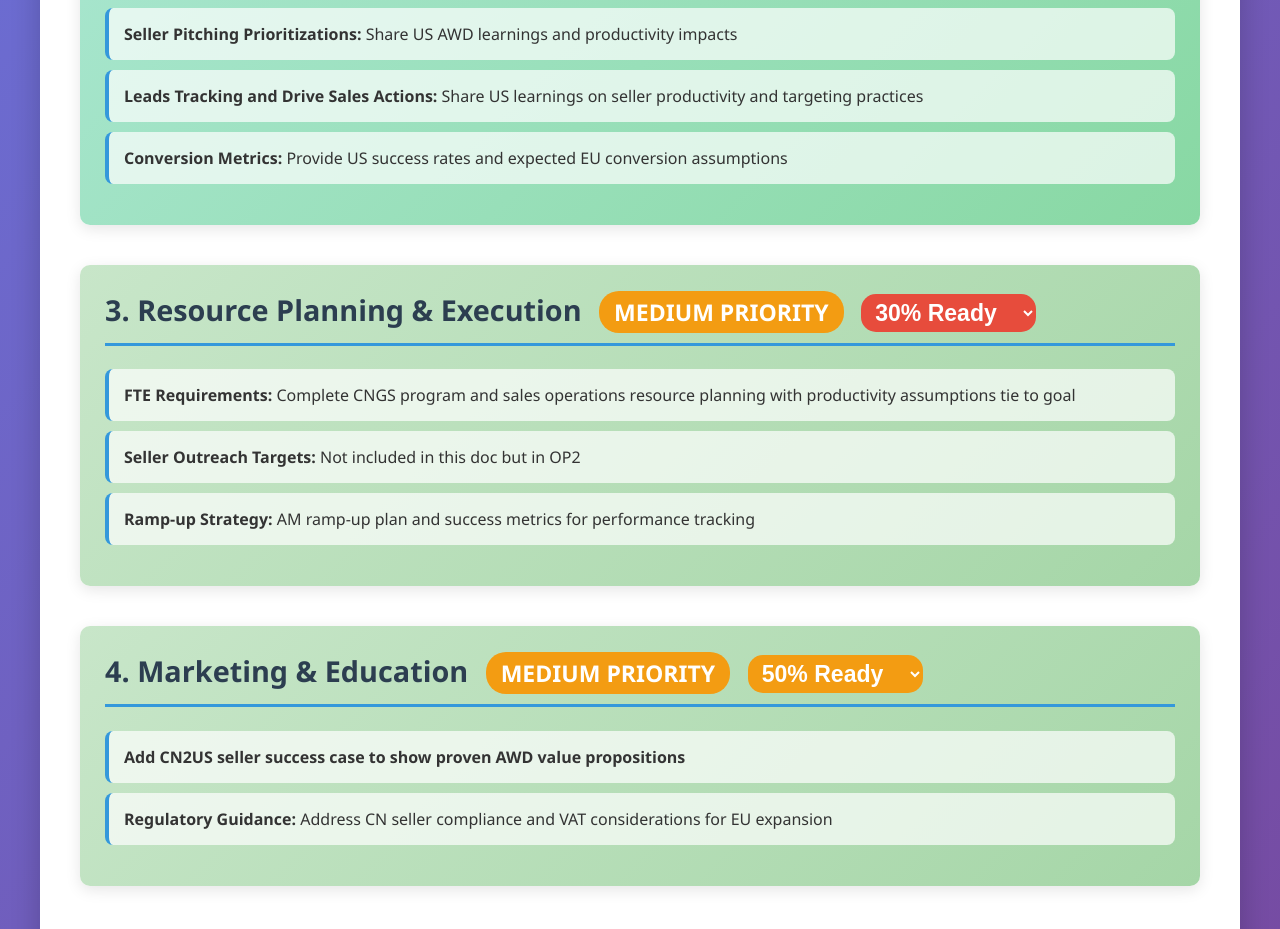
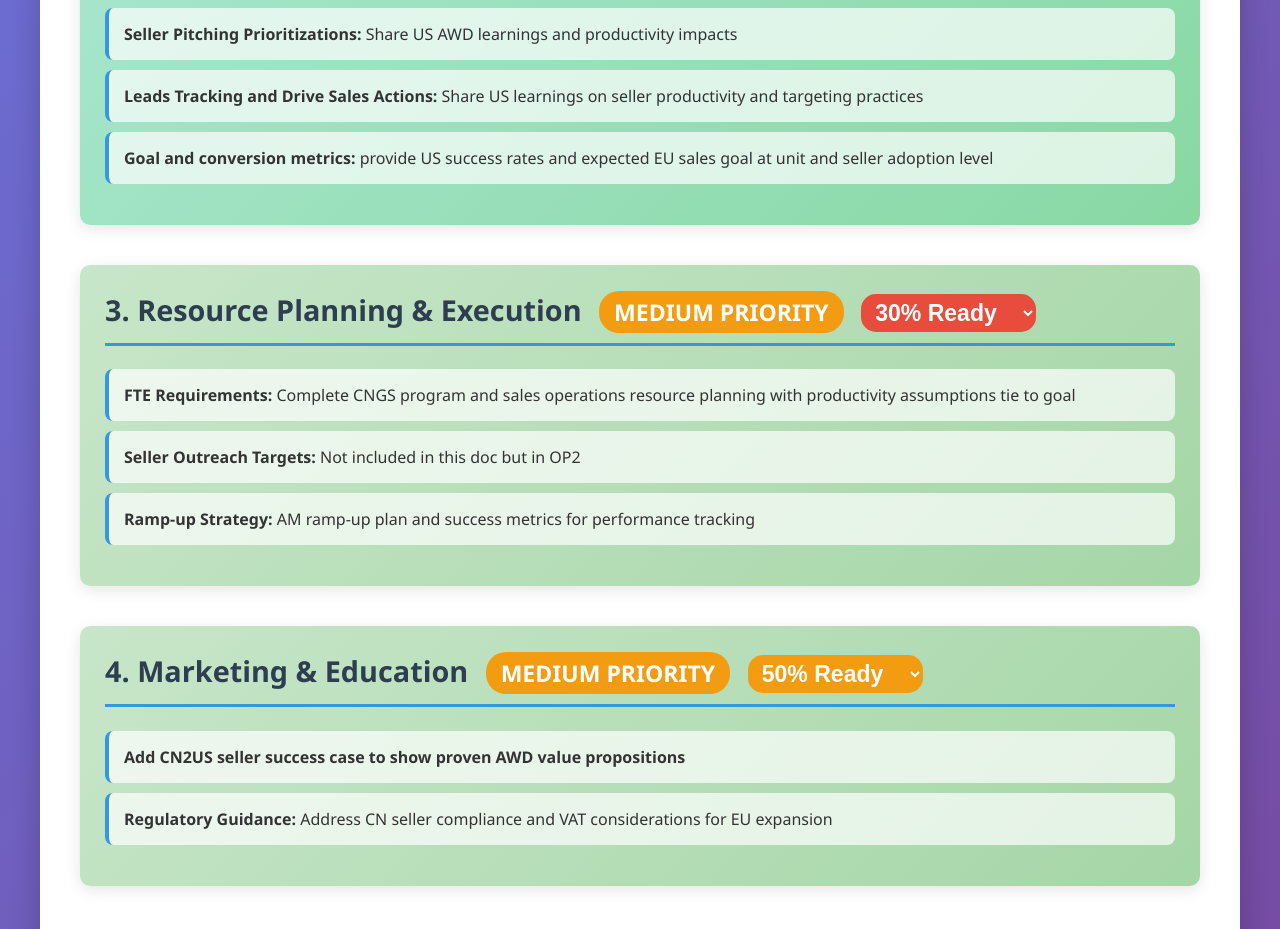
Before and after one commit to Kaki7777777/EUWorkplan, a plain HTML site: page index.html in a window 1280 px wide. Shown: the part 1260-2189 px from the top of the page. Drawn offline with Linux system fonts and the light colour scheme.

Commit message:
Update index.html

```diff
--- a/index.html
+++ b/index.html
@@ -214,7 +214,7 @@
                 <ul>
                     <li><strong>Seller Pitching Prioritizations:</strong> Share US AWD learnings and productivity impacts</li>
                     <li><strong>Leads Tracking and Drive Sales Actions:</strong> Share US learnings on seller productivity and targeting practices</li>
-                    <li><strong>Conversion Metrics:</strong> Provide US success rates and expected EU conversion assumptions</li>
+                    <li><strong>Goal and conversion metrics:</strong> provide US success rates and expected EU sales goal at unit and seller adoption level</li>
                 </ul>
             </div>
 
```
